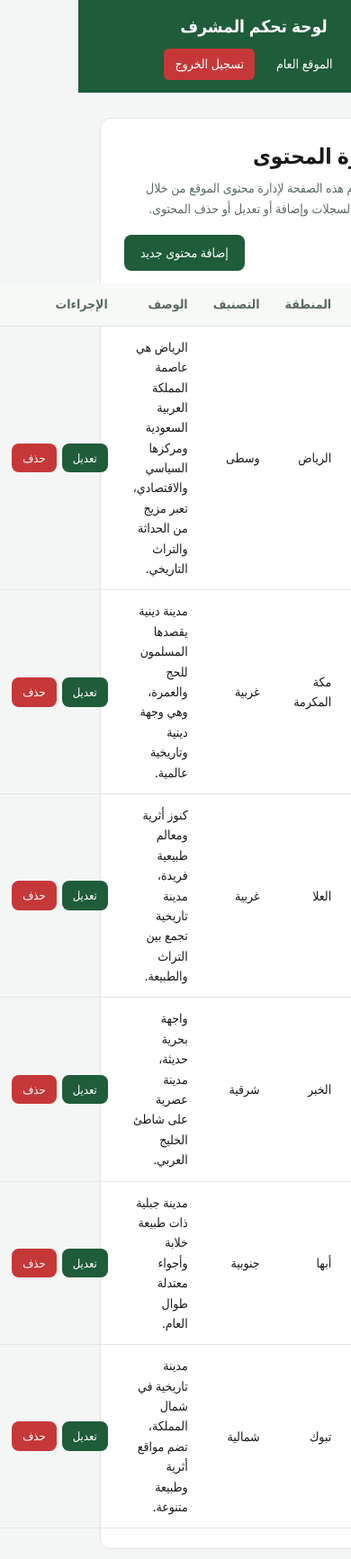
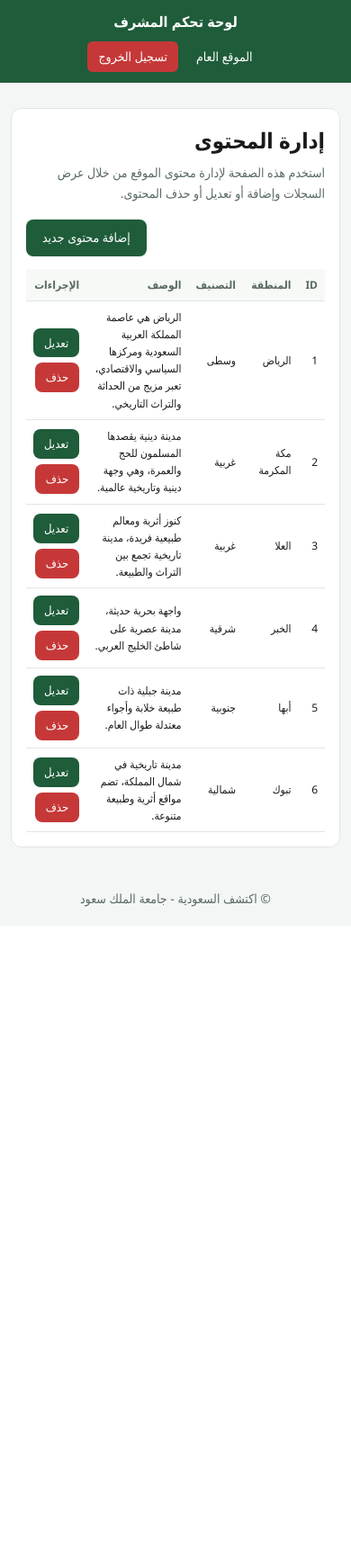
Before and after one commit to ShahadAlshehri9/Project_CSC457, a PHP site: page /admin/dashboard.php in a window 390 px wide; the page is wider, and only the part inside the window is pictured. Shown: the top 1733 px of that part at 90% size. After the commit the page ends 1008 px from the top of that part, so only its background shows below. Run offline with PHP 8.4, Linux system fonts and the light colour scheme; a user stored in the database is signed in; data comes from the database, SQL or seed files in the repository.

Commit message:
Update admin.css

```diff
--- a/admin/admin.css
+++ b/admin/admin.css
@@ -304,3 +304,32 @@ table tbody tr:hover { background-color: #f9fbf9; }
     .admin-navbar { flex-direction: column; gap: 10px; }
     .actions-cell { justify-content: flex-start; }
 }
+
+/* Laptop */
+@media (max-width: 1100px) {
+    .update-grid { grid-template-columns: 1fr; }
+    .dashboard-container { padding: 0 16px; }
+}
+
+/* iPad */
+@media (max-width: 768px) {
+    .update-grid { grid-template-columns: 1fr; }
+    .admin-navbar { flex-direction: column; gap: 10px; }
+    .admin-navbar nav { flex-wrap: wrap; justify-content: center; }
+    .actions-cell { justify-content: flex-start; }
+    table th, table td { padding: 10px 10px; font-size: 13px; }
+}
+
+/* iPhone */
+@media (max-width: 480px) {
+    .admin-navbar { flex-direction: column; gap: 8px; padding: 12px 16px; }
+    .admin-navbar nav { flex-wrap: wrap; justify-content: center; gap: 8px; }
+    .admin-navbar .brand { font-size: 16px; }
+    .update-grid { grid-template-columns: 1fr; }
+    .actions-cell { flex-direction: column; align-items: flex-start; }
+    table th, table td { padding: 8px 8px; font-size: 12px; }
+    .form-card { padding: 16px; margin: 16px; }
+    .dashboard-container { padding: 0 12px; }
+    .login-card { padding: 20px; }
+    .section-card { padding: 16px; }
+}
```
